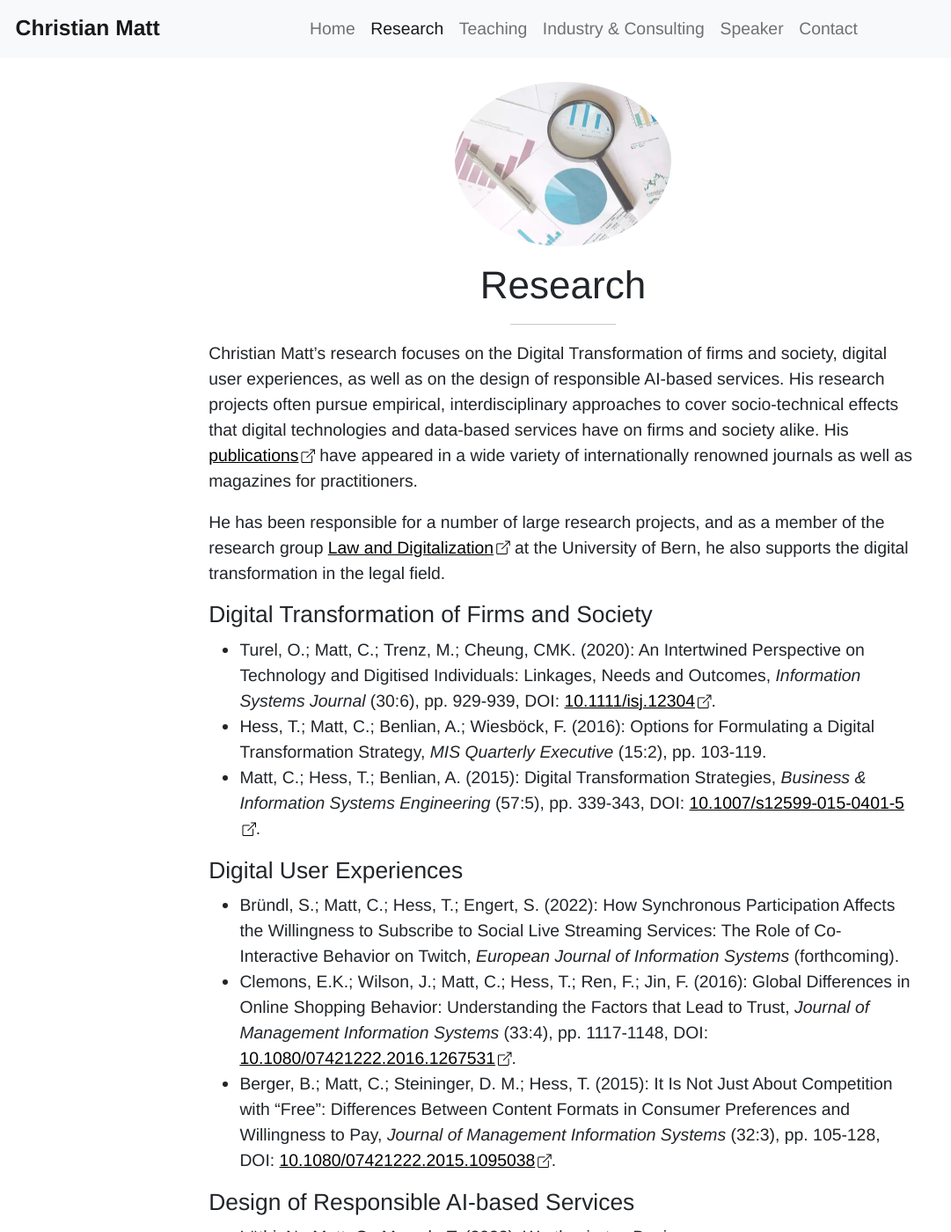
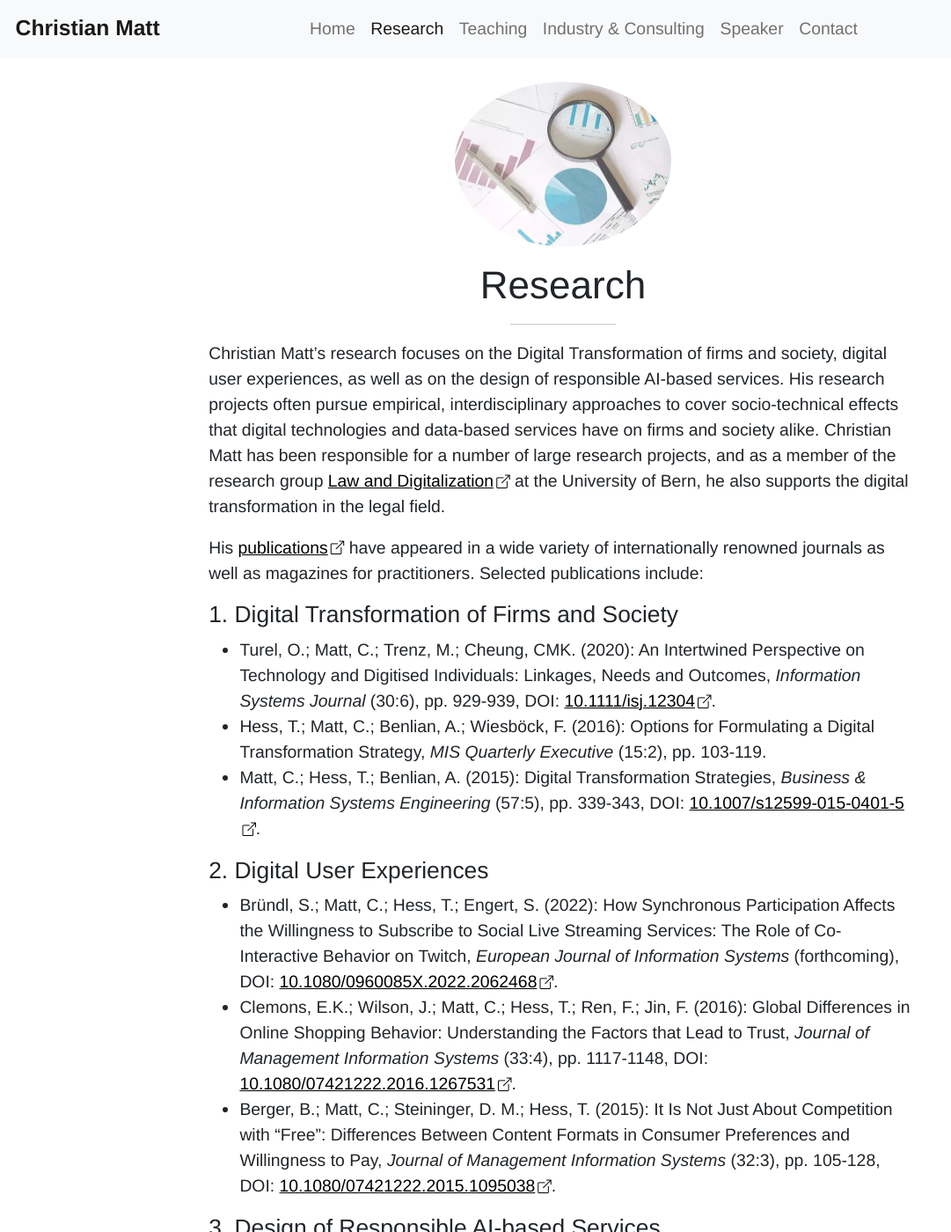
Before and after one commit to christian-matt/christian-matt.github.io, a Jekyll site: the page built from research.md, in a window 1280 px wide and 1400 px high. Shown: the whole window at 88% size, without its empty margins (0-1081 px from the left). Built offline with Jekyll 4.4.1, drawn with Linux system fonts in a browser that asks for light colours.

Commit message:
Update content.

```diff
--- a/research.md
+++ b/research.md
@@ -7,28 +7,28 @@ image: research.webp
 ---
 
 Christian Matt’s research focuses on the Digital Transformation of firms and society, digital user experiences, as well
-as on the design of responsible AI-based services. His research projects often pursue empirical, interdisciplinary approaches
-to cover socio-technical effects that digital technologies and data-based services have on firms and society alike. His
-<script>getExternalLink('publications', 'https://www.iwi.unibe.ch/ueber_uns/personen/prof_dr_matt_christian/index_ger.html#pane500369')</script>
+as on the design of responsible AI-based services. His research projects often pursue empirical, interdisciplinary
+approaches to cover socio-technical effects that digital technologies and data-based services have on firms and society
+alike. Christian Matt has been responsible for a number of large research projects, and as a member of the research group
+<script>getExternalLink('Law and Digitalization', 'https://www.digitallaw.unibe.ch/index_eng.html')</script> at the University of Bern, he also supports the digital transformation in the legal field.
+
+His <script>getExternalLink('publications', 'https://www.iwi.unibe.ch/ueber_uns/personen/prof_dr_matt_christian/index_ger.html#pane500369')</script>
 have appeared in a wide variety of internationally renowned journals as well as magazines for practitioners.
+Selected publications include:
 
-He has been responsible for a number of large research projects, and as a member of the research group
-<script>getExternalLink('Law and Digitalization', 'https://www.digitallaw.unibe.ch/index_eng.html')</script>
-at the University of Bern, he also supports the digital transformation in the legal field.
-
-<h2 class="h2">Digital Transformation of Firms and Society</h2>
+<h2 class="h2">1. Digital Transformation of Firms and Society</h2>
 
 - Turel, O.; Matt, C.; Trenz, M.; Cheung, CMK. (2020): An Intertwined Perspective on Technology and Digitised Individuals: Linkages, Needs and Outcomes, <i>Information Systems Journal</i> (30:6), pp. 929-939<script>getDOILink('10.1111/isj.12304')</script>.
 - Hess, T.; Matt, C.; Benlian, A.; Wiesböck, F. (2016): Options for Formulating a Digital Transformation Strategy, <i>MIS Quarterly Executive</i> (15:2), pp. 103-119.
 - Matt, C.; Hess, T.; Benlian, A. (2015): Digital Transformation Strategies,<i> Business & Information Systems Engineering</i> (57:5), pp. 339-343<script>getDOILink('10.1007/s12599-015-0401-5')</script>.
 
-<h2 class="h2">Digital User Experiences</h2>
+<h2 class="h2">2. Digital User Experiences</h2>
 
-- Bründl, S.; Matt, C.; Hess, T.; Engert, S. (2022): How Synchronous Participation Affects the Willingness to Subscribe to Social Live Streaming Services: The Role of Co-Interactive Behavior on Twitch, <i>European Journal of Information Systems</i> (forthcoming).
+- Bründl, S.; Matt, C.; Hess, T.; Engert, S. (2022): How Synchronous Participation Affects the Willingness to Subscribe to Social Live Streaming Services: The Role of Co-Interactive Behavior on Twitch, <i>European Journal of Information Systems</i> (forthcoming)<script>getDOILink('10.1080/0960085X.2022.2062468')</script>.
 - Clemons, E.K.; Wilson, J.; Matt, C.; Hess, T.; Ren, F.; Jin, F. (2016): Global Differences in Online Shopping Behavior: Understanding the Factors that Lead to Trust, <i>Journal of Management Information Systems</i> (33:4), pp. 1117-1148<script>getDOILink('10.1080/07421222.2016.1267531')</script>.
 - Berger, B.; Matt, C.; Steininger, D. M.; Hess, T. (2015): It Is Not Just About Competition with “Free”: Differences Between Content Formats in Consumer Preferences and Willingness to Pay, <i>Journal of Management Information Systems</i> (32:3), pp. 105-128<script>getDOILink('10.1080/07421222.2015.1095038')</script>.
 
-<h2 class="h2">Design of Responsible AI-based Services</h2>
+<h2 class="h2">3. Design of Responsible AI-based Services</h2>
 
 - Lüthi, N.; Matt, C.; Myrach, T. (2022): Wertbasiertes Design von Entscheidungsunterstützungssystemen - Von der Wertetabelle zur praktischen Umsetzung, <i>HMD Praxis der Wirtschaftsinformatik</i>, (forthcoming)<script>getDOILink('10.1365/s40702-022-00845-0')</script>.
 - Weiler, S.; Matt, C.; Hess, T. (2021): Immunizing with Information – Inoculation Messages Against Conversational Agents’ Response Failures, <i>Electronic Markets</i>, (forthcoming)<script>getDOILink('10.1007/s12525-021-00509-9')</script>.
```
Also changed, not shown: legal.md (+1 -1 lines), teaching.md (+3 -2 lines).
